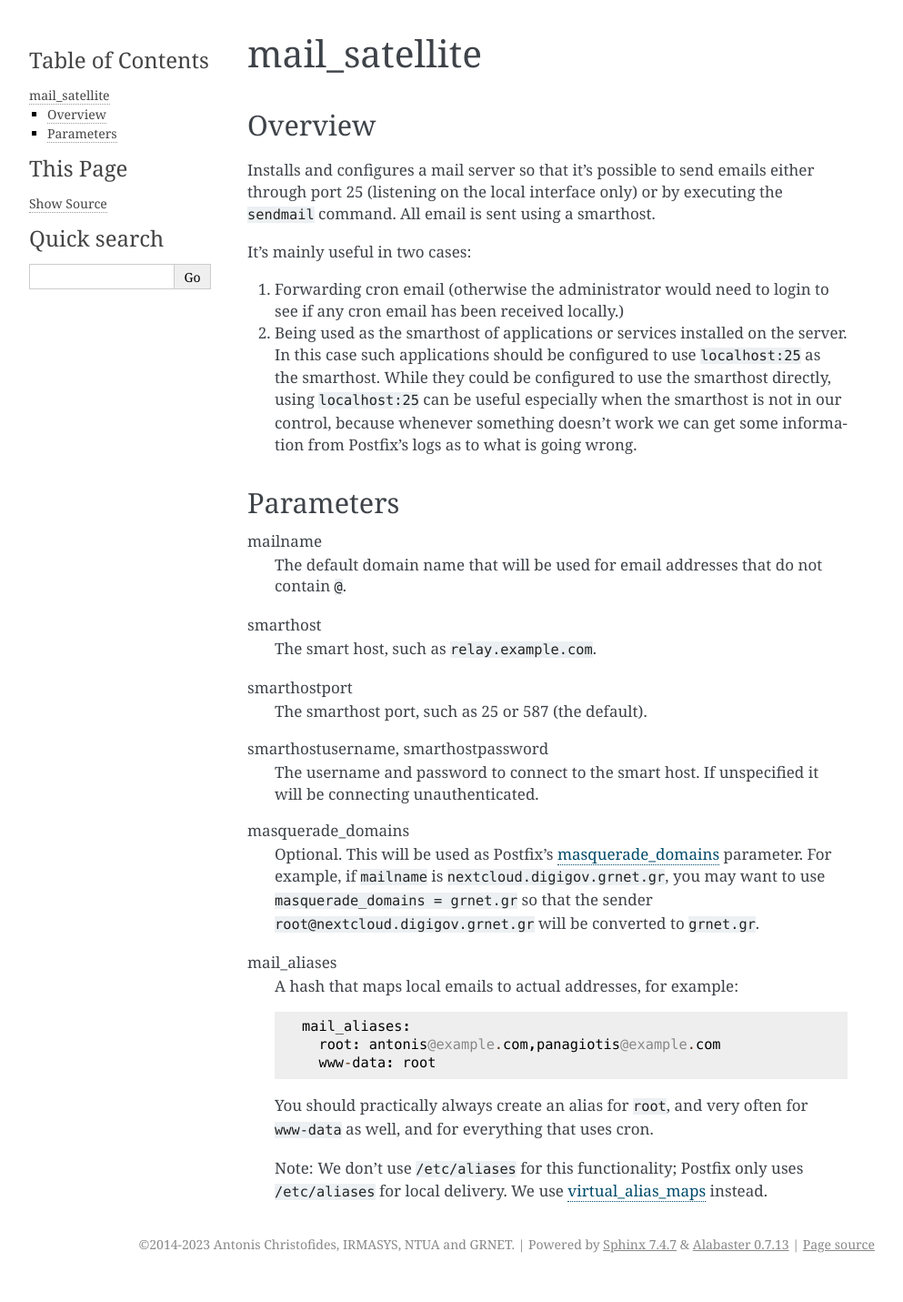
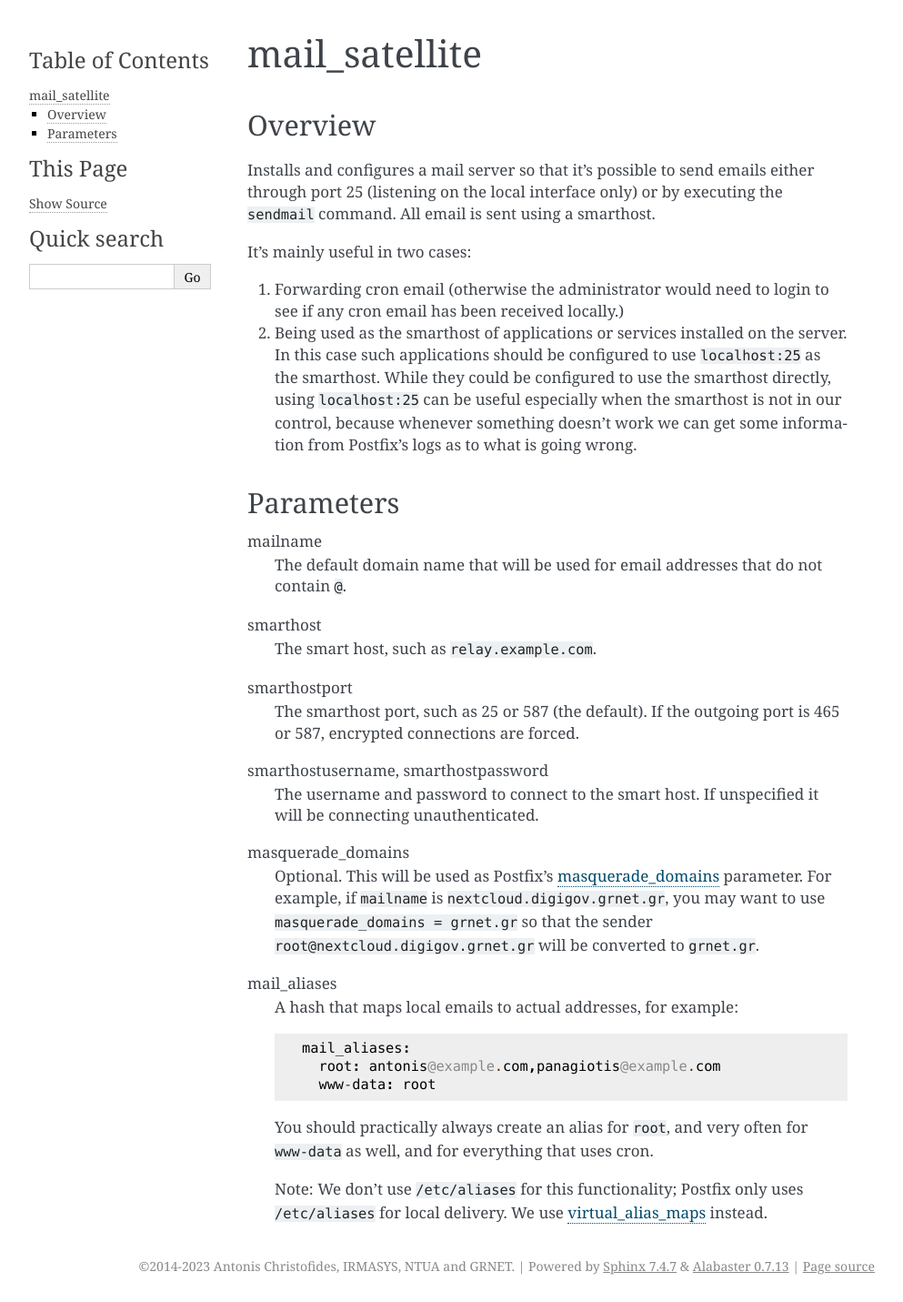
Before and after one commit to aptiko/aptiko.general, a Sphinx documentation site: the page built from docs/mail_satellite.rst, in a window 1280 px wide. Shown: the whole page at 91% size, without its empty margins (148-1141 px from the left). Built offline with Sphinx 7.4.7, drawn with Linux system fonts in a browser that asks for light colours; before the commit the page ends 1407 px from its top, so only the background shows below that.

Commit message:
Add encryption for mail_satellite connection to smart host

```diff
--- a/docs/mail_satellite.rst
+++ b/docs/mail_satellite.rst
@@ -35,7 +35,8 @@ smarthost
   The smart host, such as ``relay.example.com``.
 
 smarthostport
-  The smarthost port, such as 25 or 587 (the default).
+  The smarthost port, such as 25 or 587 (the default). If the outgoing
+  port is 465 or 587, encrypted connections are forced.
 
 smarthostusername, smarthostpassword
   The username and password to connect to the smart host. If unspecified
```
Also changed, not shown: 1 other file.
